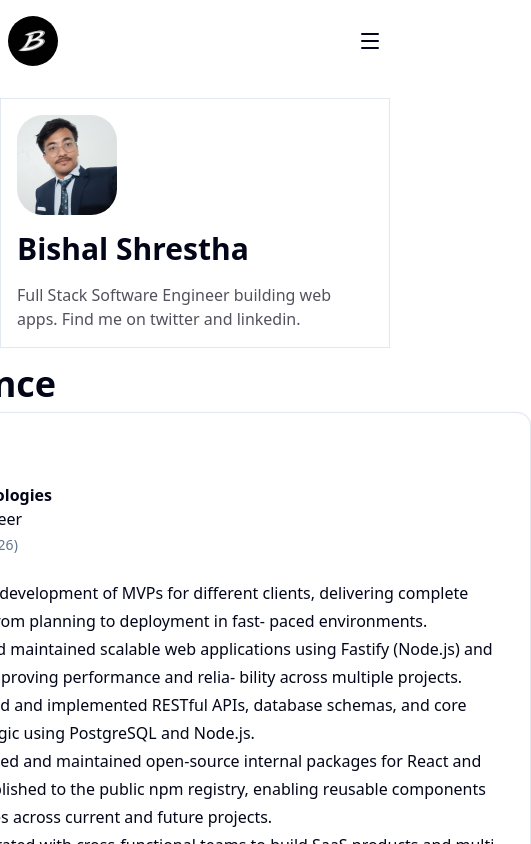
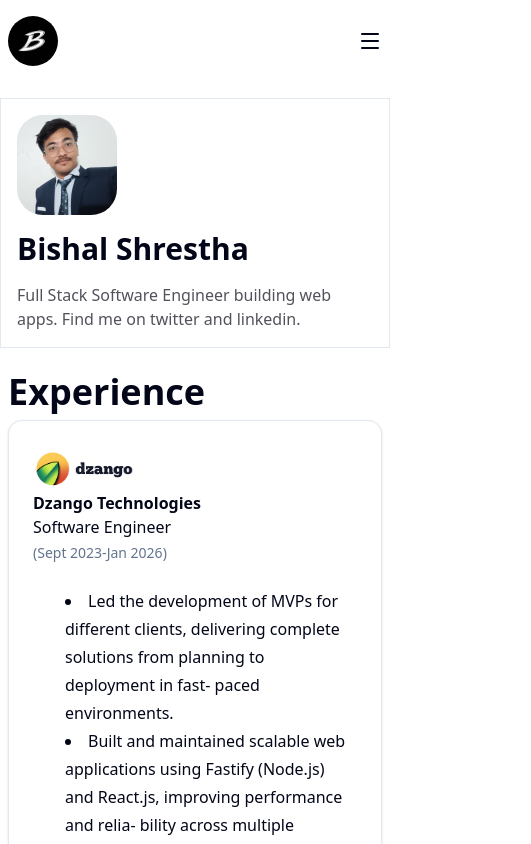
Before and after one commit to bishalshrestha013/portfolio-site, a Next.js app: page / in a window 390 px wide. Shown: the top 844 px of the page, 531 px wide, since content can reach past the window. Built offline with nearby package versions, Linux system fonts and the light colour scheme.

Commit message:
feat: add padding to the left and fix the overflow in mobile screen

```diff
--- a/app/components/experience.tsx
+++ b/app/components/experience.tsx
@@ -15,7 +15,7 @@ import { Badge } from "@/components/ui/badge";
 
 const Experience = () => {
   return (
-    <div className="w-2xl max-w-2xl">
+    <div className="p-2 md:w-2xl max-w-2xl">
       <h3 className="font-bold text-4xl">Experience</h3>
       <Card className="mt-2">
         <Link
```
